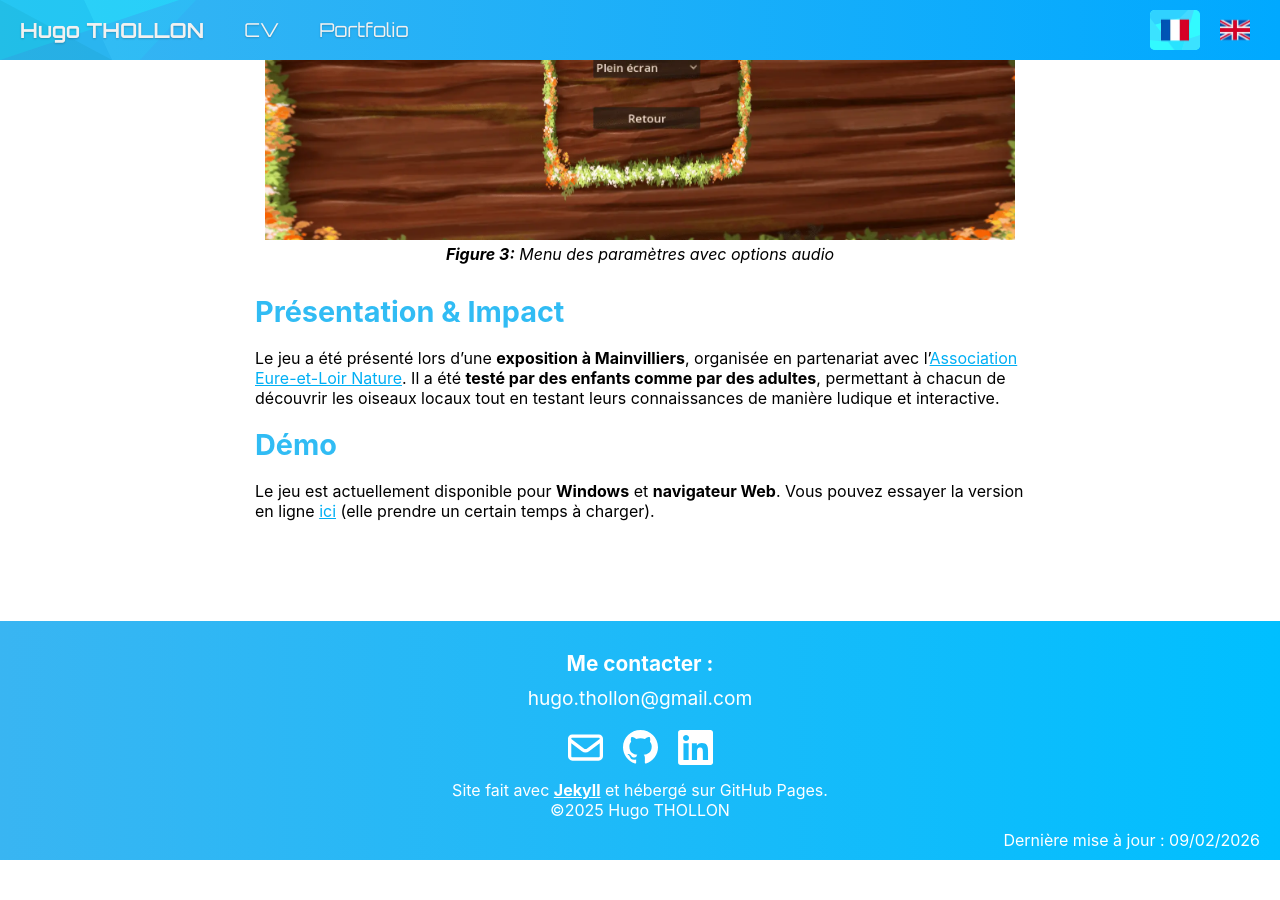
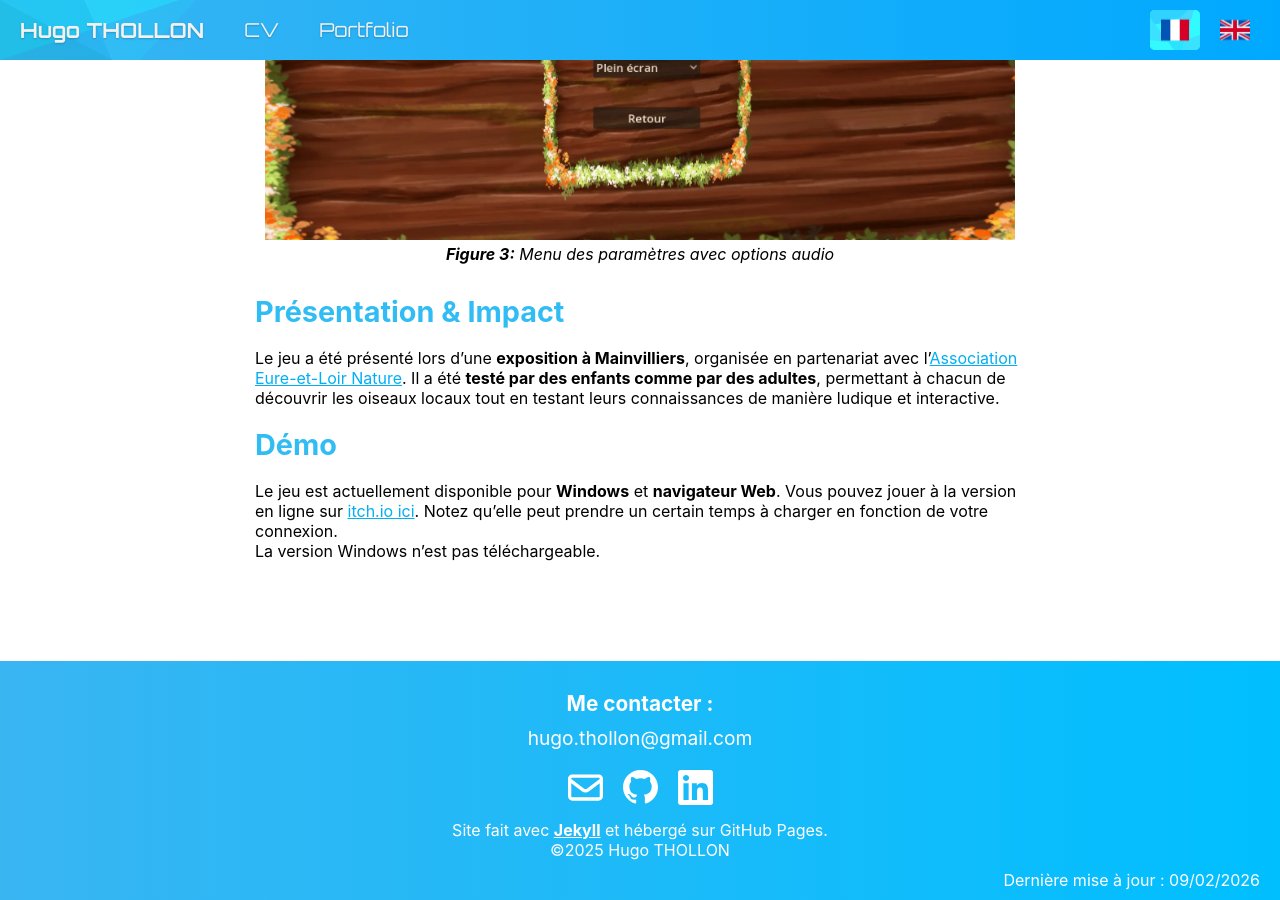
Before and after one commit to HugoTHOLLON/HugoTHOLLON.github.io, a Jekyll site: the page built from fr/projects/_posts/2024-05-06-seresvilles-birds.markdown, in a window 1280 px wide and 900 px high, scrolled down 2599 px. Built offline with Jekyll 4.4.1, drawn with Linux system fonts in a browser that asks for light colours; before the commit the page ends 3459 px from its top, so only the background shows below that.

Commit message:
updating demo text of seresville bird

```diff
--- a/en/projects/_posts/2024-05-06-seresvilles-birds.markdown
+++ b/en/projects/_posts/2024-05-06-seresvilles-birds.markdown
@@ -46,4 +46,4 @@ It was played by **both children and adults**, helping visitors discover and tes
 
 # Demo
 
-Currently, the game is available for **Windows** and **Web**. You can play the online version [here](https://hugothollon.itch.io/les-oiseaux-de-seresville?password=birdsarecool){:target="\_blank"} (it might take some time to load).
+Currently, the game is available for **Windows** and **Web**. You can play the online version on [itch.io here](https://hugothollon.itch.io/les-oiseaux-de-seresville?password=birdsarecool){:target="\_blank"}. Keep in mind that it might take some time to load depending on your internet connexion quality.
--- a/fr/projects/_posts/2024-05-06-seresvilles-birds.markdown
+++ b/fr/projects/_posts/2024-05-06-seresvilles-birds.markdown
@@ -48,4 +48,5 @@ Le jeu a été présenté lors d’une **exposition à Mainvilliers**, organisé
 # Démo
 
 Le jeu est actuellement disponible pour **Windows** et **navigateur Web**.
-Vous pouvez essayer la version en ligne [ici](https://hugothollon.itch.io/les-oiseaux-de-seresville?password=birdsarecoolgame.html){:target="\_blank"} (elle prendre un certain temps à charger).
+Vous pouvez jouer à la version en ligne sur [itch.io ici](https://hugothollon.itch.io/les-oiseaux-de-seresville?password=birdsarecoolgame.html){:target="\_blank"}. Notez qu'elle peut prendre un certain temps à charger en fonction de votre connexion.
+La version Windows n'est pas téléchargeable.
```
